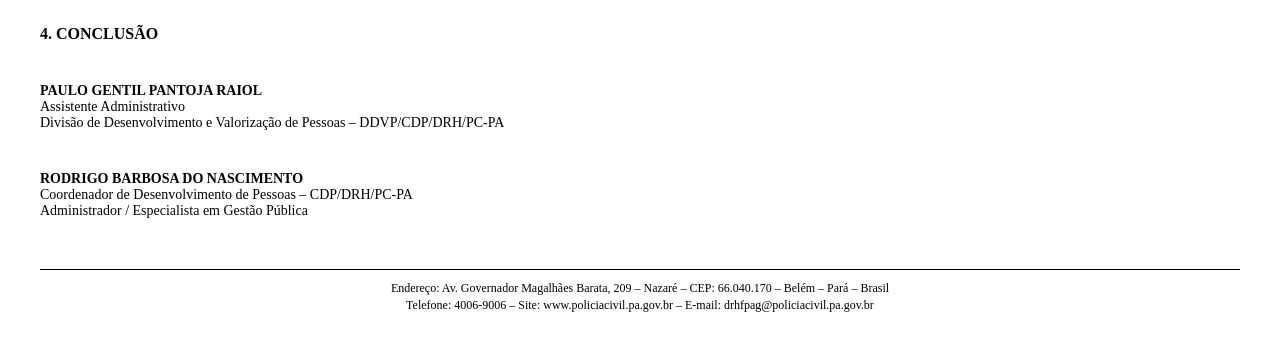
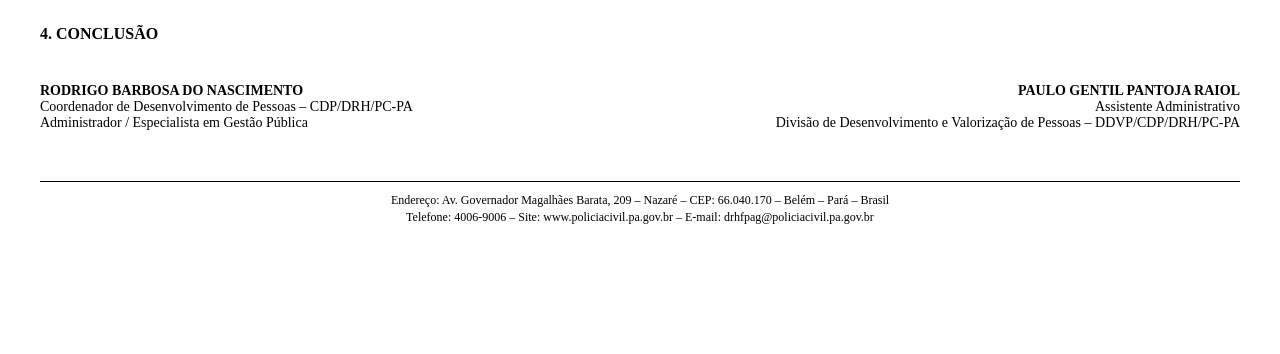
Before and after one commit to ljspinelli/nota-tecnica-fastapi, a FastAPI app: template app/templates/nota_final.html in a window 1280 px wide. Shown: the part 902-1256 px from the top of the page. After the commit the page ends 1126 px from the top, so only its background shows below. Run offline with FastAPI, Linux system fonts and the light colour scheme; the template is opened without the code that fills it, so the values that code supplies are empty.

Commit message:
Update nota_final.html

```diff
--- a/app/templates/nota_final.html
+++ b/app/templates/nota_final.html
@@ -214,21 +214,24 @@ Computando o(s) seguinte(s) período(s) aquisitivo(s) de recesso remunerado:
 <!-- ============================
      ASSINATURAS
 ============================ -->
-<div class="assinaturas">
+<div class="assinaturas" style="display: flex; justify-content: space-between; margin-top: 40px; font-size: 14px; gap: 40px;">
 
-    <div class="assinatura-bloco">
-        <div class="assinatura-nome">PAULO GENTIL PANTOJA RAIOL</div>
+    <!-- Rodrigo à esquerda -->
+    <div style="width: 45%; text-align: left;">
+        <div style="font-weight: bold; text-transform: uppercase;">RODRIGO BARBOSA DO NASCIMENTO</div>
+        Coordenador de Desenvolvimento de Pessoas – CDP/DRH/PC-PA<br>
+        Administrador / Especialista em Gestão Pública
+    </div>
+
+    <!-- Paulo à direita -->
+    <div style="width: 45%; text-align: right;">
+        <div style="font-weight: bold; text-transform: uppercase;">PAULO GENTIL PANTOJA RAIOL</div>
         Assistente Administrativo<br>
         Divisão de Desenvolvimento e Valorização de Pessoas – DDVP/CDP/DRH/PC-PA
     </div>
 
-    <div class="assinatura-bloco">
-        <div class="assinatura-nome">RODRIGO BARBOSA DO NASCIMENTO</div>
-        Coordenador de Desenvolvimento de Pessoas – CDP/DRH/PC-PA<br>
-        Administrador / Especialista em Gestão Pública
-    </div>
+</div>
 
-</div>
 
 <!-- ============================
      RODAPÉ
```
